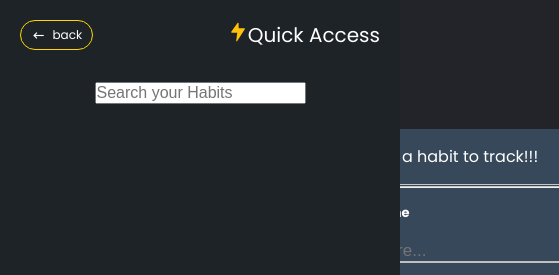
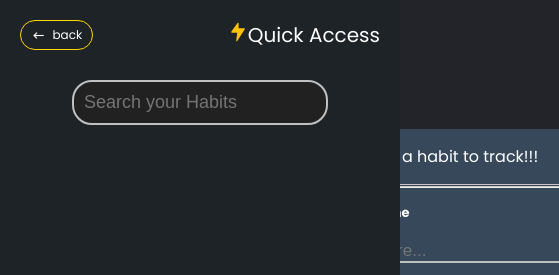
Before and after one commit to Chiranjiv-123/Habit-tracker, a plain HTML site: page index.html in a window 1280 px wide. Both pictures are taken after a click on the element "menu". Shown: the top 275 px of the page, 0-559 px from the left. Drawn offline with nearby package versions, Linux system fonts and the light colour scheme.

Commit message:
just gave some styling to the search input and added animations to the side-bar aswell

```diff
--- a/styles.css
+++ b/styles.css
@@ -41,6 +41,7 @@ nav .heading span img{
     user-select: none;
     width: 400px;
     height: 100vh;
+    overflow-y: auto;
     background: #1d2326;
     position: fixed;
     top:0;
@@ -101,10 +102,21 @@ nav .heading span img{
   text-align: center;
   padding: 10px;
 }
-.search-hab input{
-  font-size: 16px;
+.search-hab input {
+  font-size: 18px;
+  background-color: rgb(33, 33, 33);
+  /* border: none; */
+  padding: 10px;
+  border: 2px solid silver;
+  border-radius: 20px;
+  color: wheat;
 }
 
+.search-hab input:focus-visible{
+  outline: 2px solid gold;
+  box-shadow: 0px 0px 10px 1px gold;
+
+}
 .anchor-tags{
   display: flex;
   flex-direction: column;
@@ -134,9 +146,13 @@ nav .heading span img{
   animation-name: ref-animation;
   animation-duration: 5s;
 }
+
 @keyframes ref-animation {
   from { box-shadow:  0px 0px 20px 1px silver;     }  /* light yellow */
   to   { box-shadow:  none; }  /* assuming original was transparent */
+}
+.hide {
+  display: none;
 }
 .container {
     max-width: 650px;
```
